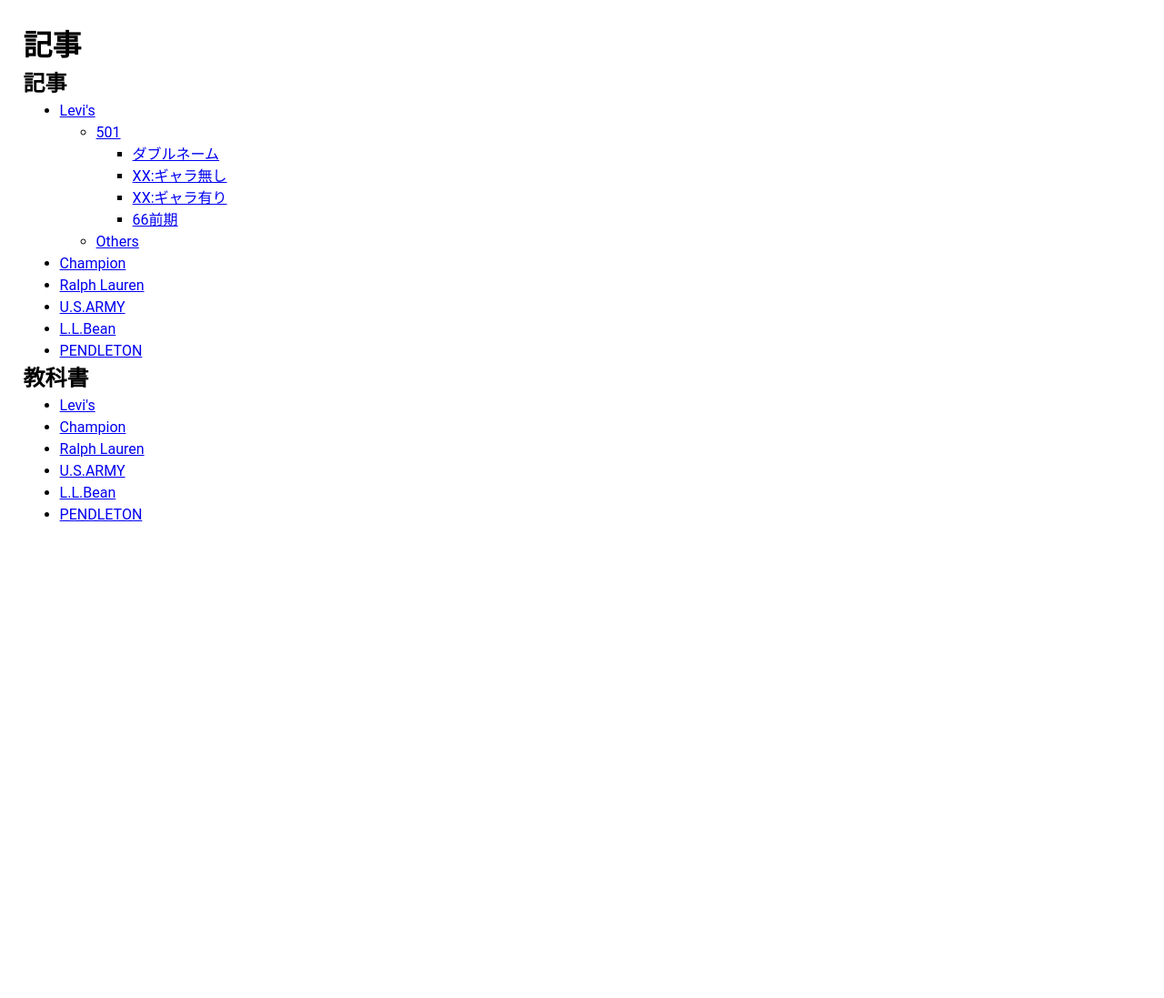
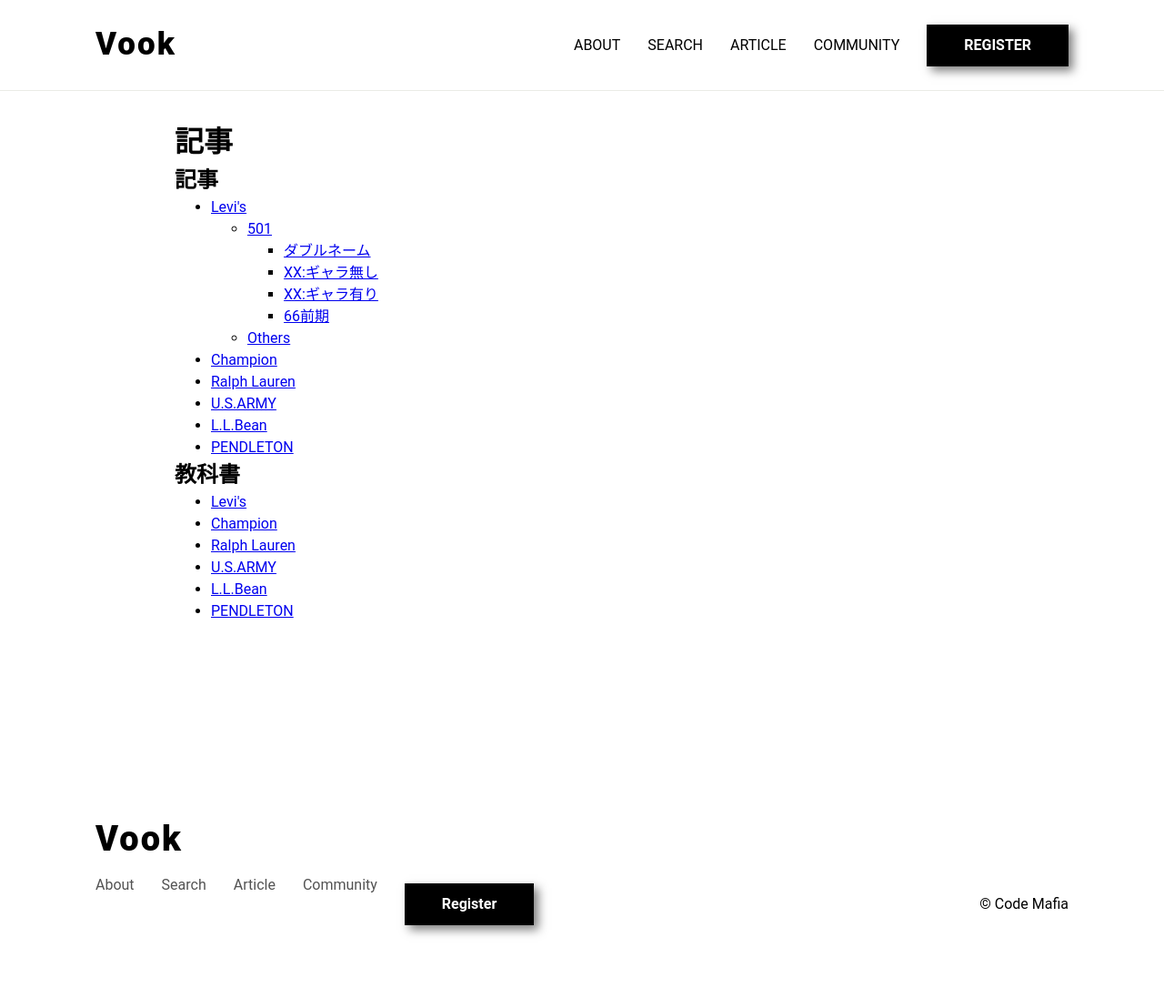
Before and after one commit to atsushimemet/vook_web_v2, a Django app: page /article/ in a window 1280 px wide. Shown: the whole page at 91% size. Before the commit the page ends 573 px from the top, so only its background shows below. Run offline with Django 4.2, Linux system fonts and the light colour scheme; some web fonts are replaced.

Commit message:
feat: #69 articleページの変更

```diff
--- a/vook_web/templates/vook_web/article.html
+++ b/vook_web/templates/vook_web/article.html
@@ -1,10 +1,45 @@
-{% extends "vook_web/base.html" %}
-{% load static %}
-{% block body %}
-<div style="margin-left: 2%; margin-top: 2%;">
-    <h1>
-        記事
-    </h1>
+{% extends "vook_web/base.html" %} {% load static %} {% block body %}
+<div id="global-container">
+  <div id="container">
+    <div class="mobile-menu__cover"></div>
+    <div class="nav-trigger"></div>
+    <header class="header">
+      <div class="header__inner appear up">
+        <div class="logo item">
+          <span class="logo__vook"><a href="{% url 'index' %}">Vook</a></span>
+        </div>
+        <nav class="header__nav">
+          <ul class="header__ul">
+            <li class="header__li item">
+              <a href="{% url 'about' %}">About</a>
+            </li>
+            <li class="header__li item">
+              <a href="{% url 'search' %}">Search</a>
+            </li>
+            <li class="header__li item">
+              <a href="{% url 'article' %}">Article</a>
+            </li>
+            <li class="header__li item">
+              <a href="{% url 'community' %}">Community</a>
+            </li>
+            <li class="header__li item">
+              <a class="btn filled" href="#">Register</a>
+            </li>
+          </ul>
+        </nav>
+        <button class="mobile-menu__btn">
+          <span></span>
+          <span></span>
+          <span></span>
+        </button>
+      </div>
+    </header>
+    <div id="content">
+      <div
+        class="hero"
+        style="text-align: left; margin-top: 2.5%; margin-left: 15%"
+      >
+        <h1>記事</h1>
         <div>
           <h2>記事</h2>
           <ul>
@@ -38,4 +73,82 @@
           </ul>
         </div>
       </div>
+    </div>
+    <div class="footer appear up">
+      <div class="logo item">
+        <span class="logo__vook"><a href="{% url 'index' %}">Vook</a></span>
+      </div>
+      <nav class="footer__nav">
+        <ul class="footer__ul">
+          <li class="footer__li item"><a href="{% url 'about' %}">About</a></li>
+          <li class="footer__li item">
+            <a href="{% url 'search' %}">Search</a>
+          </li>
+          <li class="footer__li item">
+            <a href="{% url 'article' %}">Article</a>
+          </li>
+          <li class="footer__li item">
+            <a href="{% url 'community' %}">Community</a>
+          </li>
+          <li class="footer__li item">
+            <a class="btn filled" href="#">Register</a>
+          </li>
+        </ul>
+        <div class="footer__copyright item">&copy; Code Mafia</div>
+      </nav>
+    </div>
+  </div>
+  <nav class="mobile-menu">
+    <ul class="mobile-menu__main">
+      <li class="mobile-menu__item">
+        <a class="mobile-menu__link" href="{% url 'about' %}">
+          <span class="main-title">About</span>
+          <span class="sub-title">Vookとは</span>
+        </a>
+      </li>
+      <li class="mobile-menu__item">
+        <a class="mobile-menu__link" href="{% url 'search' %}">
+          <span class="main-title">Search</span>
+          <span class="sub-title">商品を検索する</span>
+        </a>
+      </li>
+      <li class="mobile-menu__item">
+        <a class="mobile-menu__link" href="{% url 'article' %}">
+          <span class="main-title">Article</span>
+          <span class="sub-title">記事や教科書を読む</span>
+        </a>
+      </li>
+      <li class="mobile-menu__item">
+        <a class="mobile-menu__link" href="{% url 'community' %}">
+          <span class="main-title">Community</span>
+          <span class="sub-title">アイテムを共有・売買する</span>
+        </a>
+      </li>
+      <li class="mobile-menu__item">
+        <a class="mobile-menu__link" href="#">
+          <span class="main-title">Register</span>
+          <span class="sub-title">新規登録する</span>
+        </a>
+      </li>
+      <li class="mobile-menu__item">
+        <a
+          class="mobile-menu__link"
+          href="https://www.instagram.com/vook.vintagebook/"
+        >
+          <span class="main-title">Instagram</span>
+          <span class="sub-title">インスタグラム</span>
+        </a>
+      </li>
+      <li class="mobile-menu__item">
+        <a
+          class="mobile-menu__link"
+          href="https://www.tiktok.com/@vook.vintagebook/"
+        >
+          <span class="main-title">Tiktok</span>
+          <span class="sub-title">Tiktok</span>
+        </a>
+      </li>
+    </ul>
+  </nav>
+</div>
 {% endblock %}
```
Lines whose indentation alone changed are shown as unchanged.
